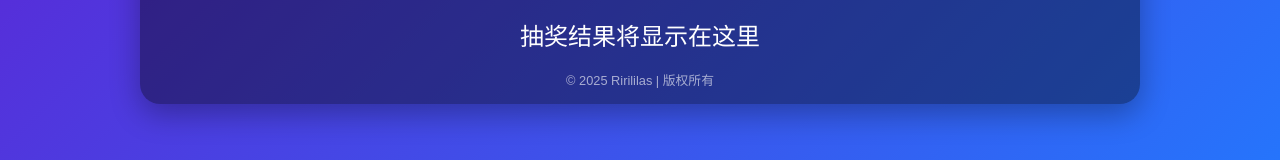
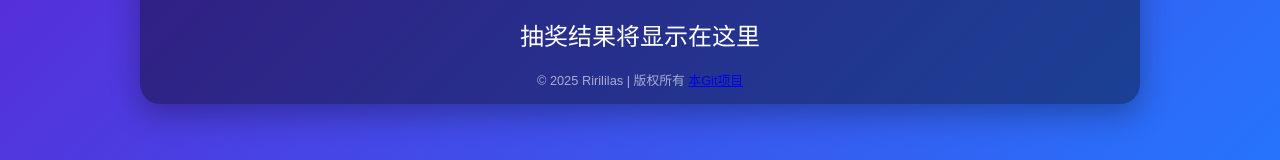
Before and after one commit to realjackyli/Birthday-egg, a plain HTML site: page index.html in a window 1280 px wide. Shown: the part 623-783 px from the top of the page. Drawn offline with Linux system fonts and the light colour scheme.

Commit message:
Update copyright section with GitHub link
Added a link to the GitHub project in the copyright section.

```diff
--- a/index.html
+++ b/index.html
@@ -415,7 +415,7 @@
         </div>
 
         <div class="copyright">
-            © 2025 Rirililas | 版权所有
+            © 2025 Rirililas | 版权所有 <a href="https://github.com/realjackyli/bdaygift">本Git项目</a>
         </div>
     </div>
 
```
